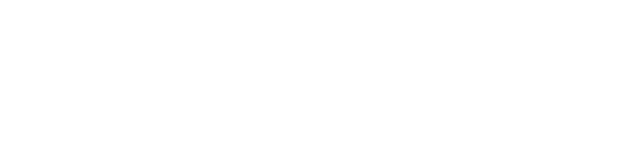
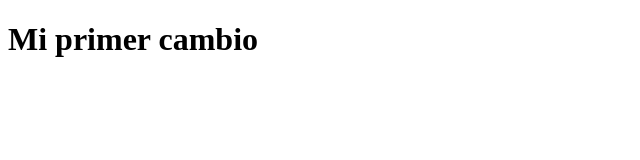
Before and after one commit to Xarxatec7/miPrimerRepo, a plain HTML site: page xgit.html in a window 1280 px wide. Shown: the whole page, without its empty margins (0-640 px from the left). Drawn offline with Linux system fonts and the light colour scheme.

Commit message:
added an h1 tag

```diff
--- a/xgit.html
+++ b/xgit.html
@@ -7,6 +7,7 @@
     <title>Document</title>
 </head>
 <body>
+    <h1>Mi primer cambio</h1>
 
 </body>
 </html>
```
